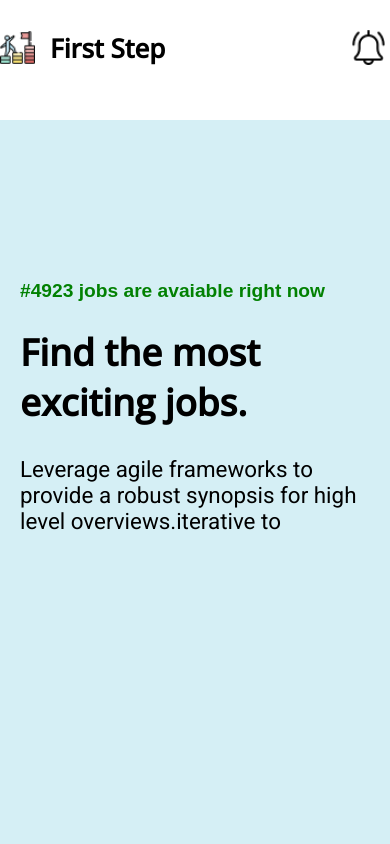
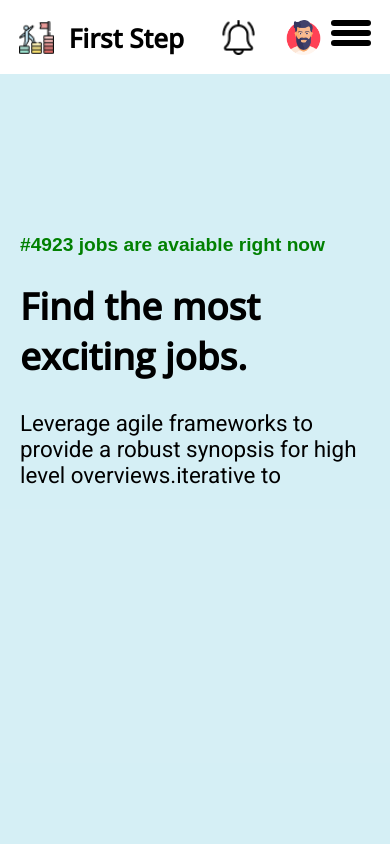
Before and after one commit to kanishkcs/Job-Listing, a React (Vite) app: page / in a window 390 px wide. Shown: the top 844 px of the page. Built offline with nearby package versions, Linux system fonts and the light colour scheme.

Commit message:
HamBurger And Navbar FIxed

```diff
--- a/package.json
+++ b/package.json
@@ -14,7 +14,7 @@
     "react": "^18.2.0",
     "react-dom": "^18.2.0",
     "react-router-dom": "^6.10.0",
-    "sort-by": "^1.2.0",
+    "sort-by": "^0.0.2",
     "styled-components": "^5.3.9"
   },
   "devDependencies": {
--- a/src/Component/Navbar.jsx
+++ b/src/Component/Navbar.jsx
@@ -10,32 +10,36 @@ import Blimp from "../assets/profile.png";
 const Wrapper = styled.div`
   display: flex;
   justify-content: space-around;
-  padding: 30px 0px;
-  position: fixed;
+  height: 4rem;
+  position: sticky;
+  padding-top: 20px;
+  top: 0;
   background-color: white;
   width: 100vw;
   z-index: 999;
-  @media screen and  (max-width:720px){
-    justify-content: space-between;
+  @media screen and (max-width: 720px) {
+
   }
 `;
 
 const LeftContainer = styled.div`
   display: flex;
+
 `;
 
 const MiddleContainer = styled.div`
   display: flex;
-  @media screen and  (max-width:720px){
+  @media screen and (max-width: 720px) {
     display: none;
   }
 `;
 const RightContainer = styled.div`
+
   display: flex;
+  gap: 10px;
+  @media screen and (max-width: 720px) {
 
-  justify-content: space-between;
-  width: 3em;
-
+  }
 `;
 const Logo = styled.img`
   width: 35px;
@@ -46,54 +50,56 @@ const Logo = styled.img`
 
 const Heading = styled.h1`
   margin: 0 0 0 15px;
+  @media screen and(max-width:720px) {
+    font-size: 16px;
+  }
 `;
-
 
 const HamBurger = styled.div`
   display: flex;
   visibility: hidden;
   flex-direction: column;
-  justify-content: space-between;
+  gap: 4px;
   cursor: pointer;
-  @media screen and  (max-width:720px){
+  @media screen and (max-width: 720px) {
     visibility: visible;
   }
-
 `;
 const HamTop = styled.div`
-    width: 45px;
-    height: 8px;
+  width: 40px;
+  height: 6px;
   background-color: black;
   border-radius: 12px;
-    transition: 0.7s ease all;
-    &.active{
-      transform: rotate(42deg);
-      transform-origin:0 55% ;
+  transition: 0.5s ease all;
+  transform-origin: 0% 50%;
+  &.active {
+    transform: rotate(32deg);
+
   }
 
 `;
 const HamCenter = styled.div`
-    width: 45px;
-    height: 8px;
+  width: 40px;
+  height: 6px;
   background-color: black;
   border-radius: 12px;
-    transition: 1s ease all;
 
-    &.active{
-      display:none;
+
+  &.active {
+    visibility: hidden;
   }
-
 `;
 const HamBottom = styled.div`
-    width: 45px;
-    height: 8px;
+  width: 40px;
+  height: 6px;
   background-color: black;
   border-radius: 12px;
-    &.active{
-      transform: rotate(-43deg);
-      transform-origin:0 50%;
+  transform-origin: 0% 50%;
+  &.active {
+    transform: rotate(-32deg);
+
   }
-    transition: 0.7s ease all;
+  transition: 0.5s ease all;
 `;
 
 const Navbar = () => {
@@ -105,26 +111,23 @@ const Navbar = () => {
     document.body.classList.remove("onOverflow");
   };
 
-  const HandleHam = ()=>{
+  const HandleHam = () => {
     let Hamtop = document.querySelector(".hamTop");
     let Hamcenter = document.querySelector(".hamCenter");
     let Hambottom = document.querySelector(".hamBottom");
 
-    if(Hamtop.classList.contains("active")){
+    if (Hamtop.classList.contains("active")) {
       Hamtop.classList.remove("active");
       Hamcenter.classList.remove("active");
       Hambottom.classList.remove("active");
-    }
-    else{
+    } else {
       Hamtop.classList.add("active");
       Hamcenter.classList.add("active");
-      Hambottom.classList.add("active")
+      Hambottom.classList.add("active");
     }
-
-  }
+  };
 
   return (
-
     <>
       <Wrapper>
         <LeftContainer>
--- a/src/Pages/Home/home.css
+++ b/src/Pages/Home/home.css
@@ -38,7 +38,7 @@
   height: 100vh;
   background-color: rgba(209, 237, 244, 0.894);
  position: relative;
- top:120px;
+ top:10px;
 }
 
 .box1 {
--- a/src/app.css
+++ b/src/app.css
@@ -5,6 +5,7 @@ body{
     margin: 0;
 font-size: small;
 overflow-x: hidden;
+height: 100vh;
 
 }
 
```
Also changed, not shown: 1 other file (tests, documents, lock files or other folders). Lines whose indentation alone changed are shown as unchanged.
